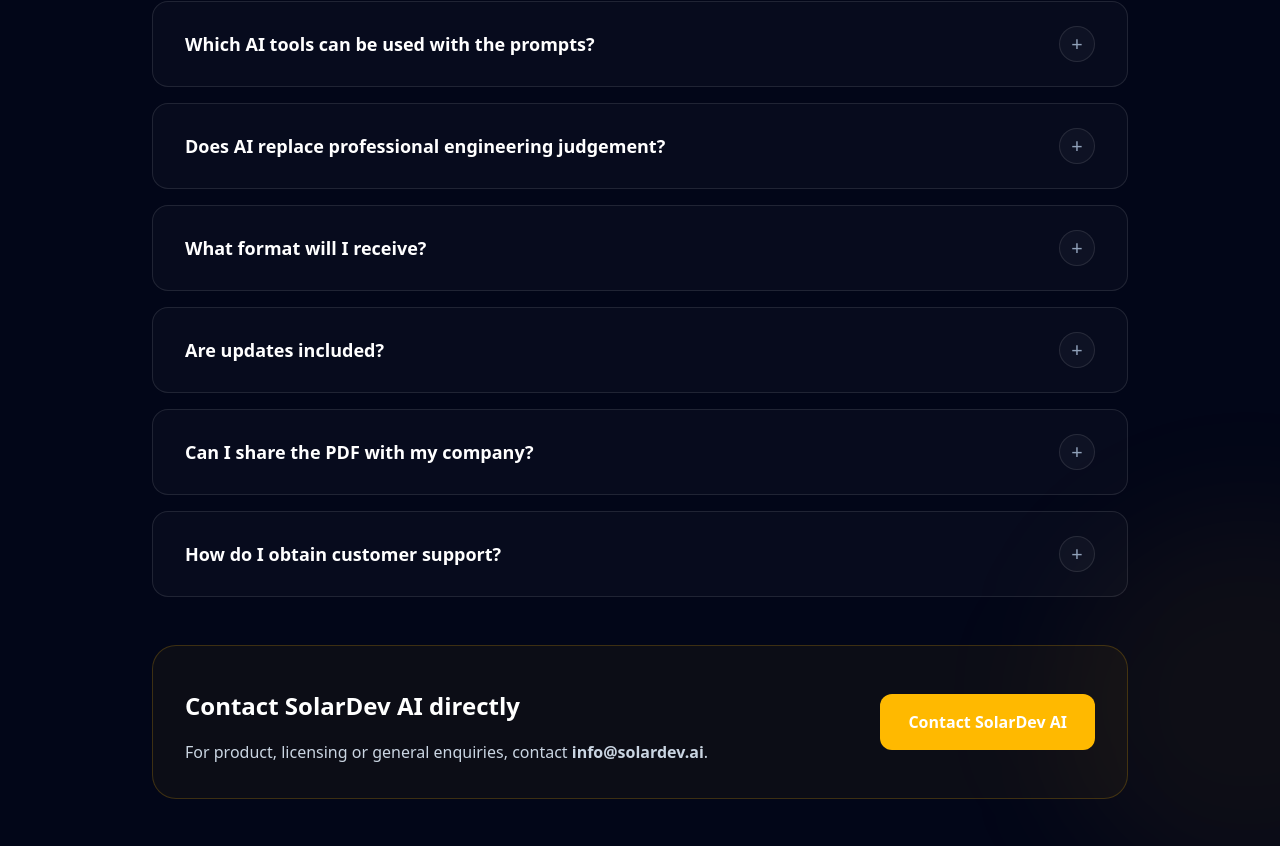
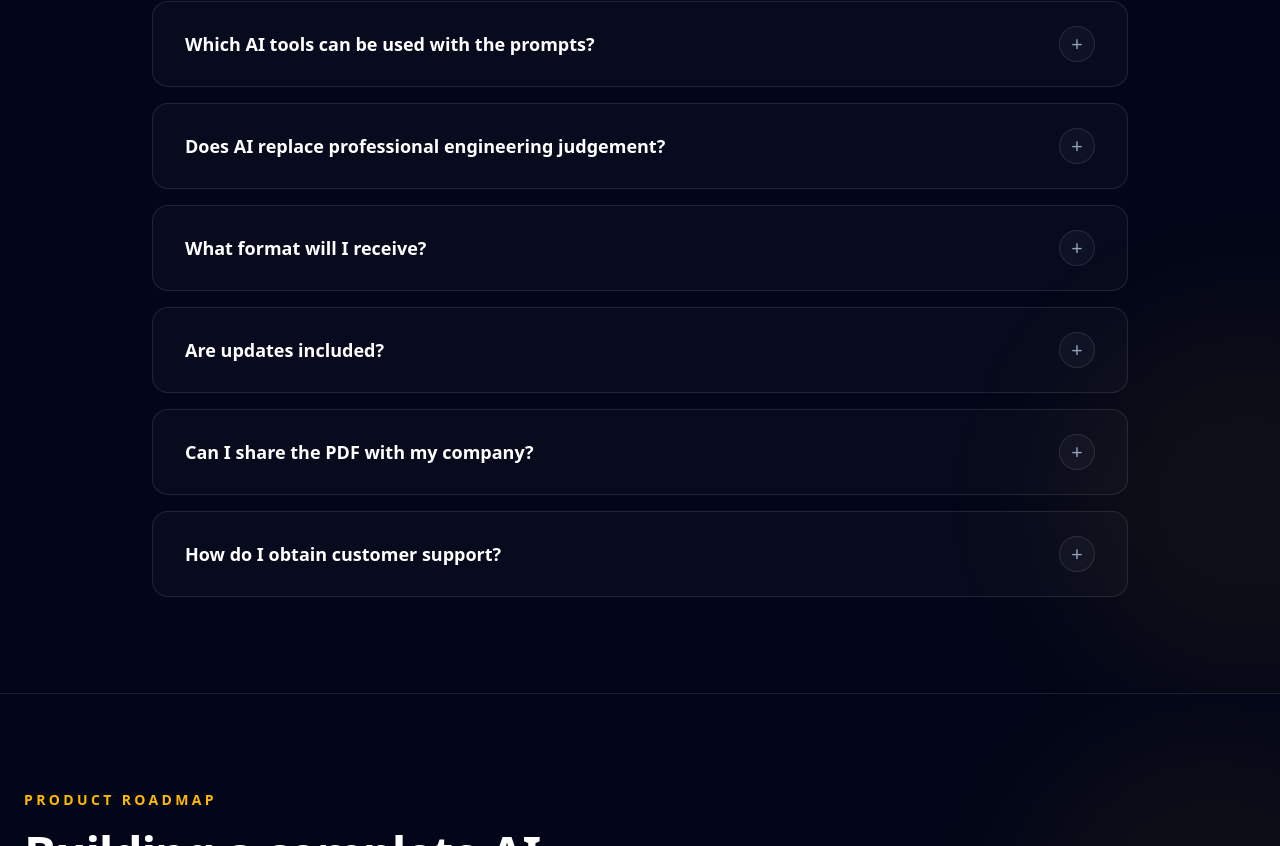
Before and after one commit to Solardevai/solardev-ai, a Next.js app: page / in a window 1280 px wide. Shown: the part 11154-12000 px from the top of the page. Built offline with nearby package versions, Linux system fonts and the light colour scheme.

Commit message:
Update FAQ.tsx

```diff
--- a/components/FAQ.tsx
+++ b/components/FAQ.tsx
@@ -1,7 +1,7 @@
 "use client";
 
 import { useState } from "react";
-import { faqItems, siteConfig } from "@/data/siteData";
+import { faqItems } from "@/data/siteData";
 
 export default function FAQ() {
   const [openIndex, setOpenIndex] = useState<number | null>(0);
@@ -52,6 +52,7 @@ export default function FAQ() {
                   </span>
 
                   <span
+                    aria-hidden="true"
                     className={`flex h-9 w-9 shrink-0 items-center justify-center rounded-full border text-xl transition ${
                       isOpen
                         ? "rotate-45 border-amber-400/30 bg-amber-400/10 text-amber-300"
@@ -79,35 +80,6 @@ export default function FAQ() {
             );
           })}
         </div>
-
-        <div className="mt-12 rounded-3xl border border-amber-400/20 bg-amber-400/[0.045] p-8">
-          <div className="grid gap-8 lg:grid-cols-[1fr_auto] lg:items-center">
-            <div>
-
-              <h3 className="mt-3 text-2xl font-bold text-white">
-                Contact SolarDev AI directly
-              </h3>
-
-              <p className="mt-4 max-w-2xl leading-7 text-slate-300">
-                For product, licensing or general enquiries, contact{" "}
-                <a
-                  href={`mailto:${siteConfig.infoEmail}`}
-                  className="font-semibold text-amber-400 hover:text-amber-300"
-                >
-                  {siteConfig.infoEmail}
-                </a>
-                .
-              </p>
-            </div>
-
-            <a
-              href={`mailto:${siteConfig.infoEmail}?subject=SolarDev%20AI%20Enquiry`}
-              className="shrink-0 rounded-xl bg-amber-400 px-7 py-4 text-center font-semibold text-slate-950 transition hover:-translate-y-0.5 hover:bg-amber-300"
-            >
-              Contact SolarDev AI
-            </a>
-          </div>
-        </div>
       </div>
     </section>
   );
```
